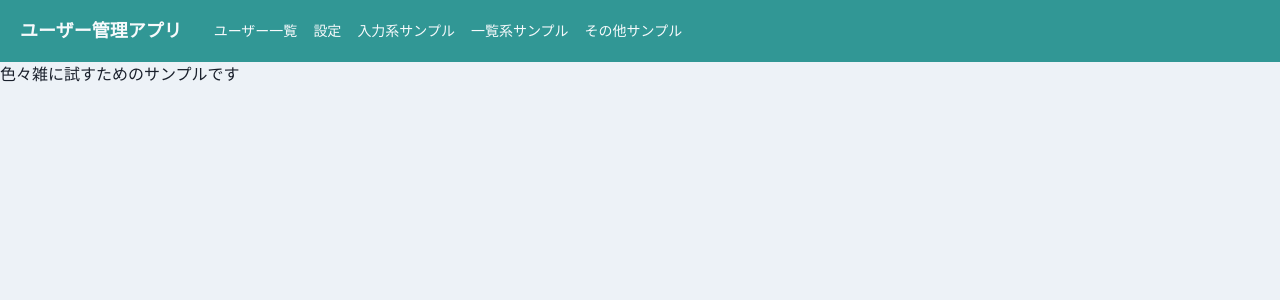
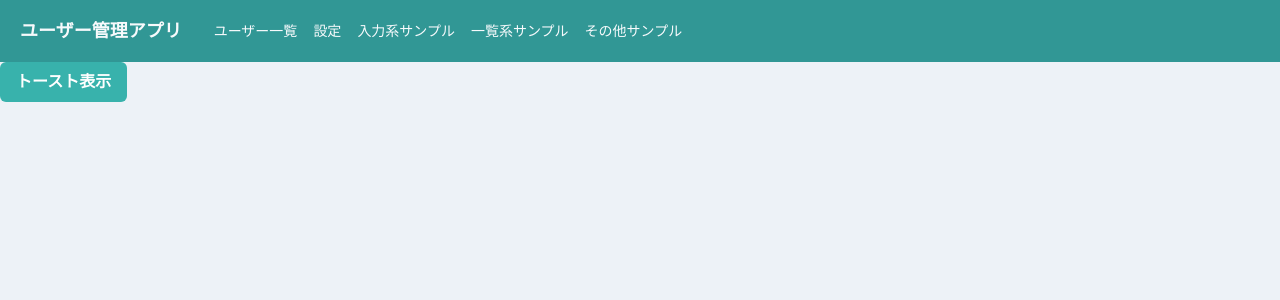
Before and after one commit to takizawazaku/react-chakraui-sample, a React (Create React App) app: page /home/sample_etc in a window 1280 px wide. Shown: the top 300 px of the page. Built offline with nearby package versions, Linux system fonts and the light colour scheme.

Commit message:
その他サンプル　トースト表示ボタン追加

```diff
--- a/src/components/pages/home/SampleEtc.tsx
+++ b/src/components/pages/home/SampleEtc.tsx
@@ -1,5 +1,17 @@
+import { Button } from "@chakra-ui/react";
 import { memo, VFC } from "react";
+import { useMessage } from "../../../hooks/useMessage";
+import { PrimaryButton } from "../../atoms/button/PrimaryButton";
 
 export const SampleEtc: VFC = memo(() => {
-  return <p>色々雑に試すためのサンプルです</p>;
+  const { showMessage } = useMessage();
+  const onClickToast = () => {
+    showMessage({ title: "aaaa", status: "info" });
+  };
+
+  return (
+    <>
+      <PrimaryButton onClick={onClickToast}>トースト表示</PrimaryButton>
+    </>
+  );
 });
```
